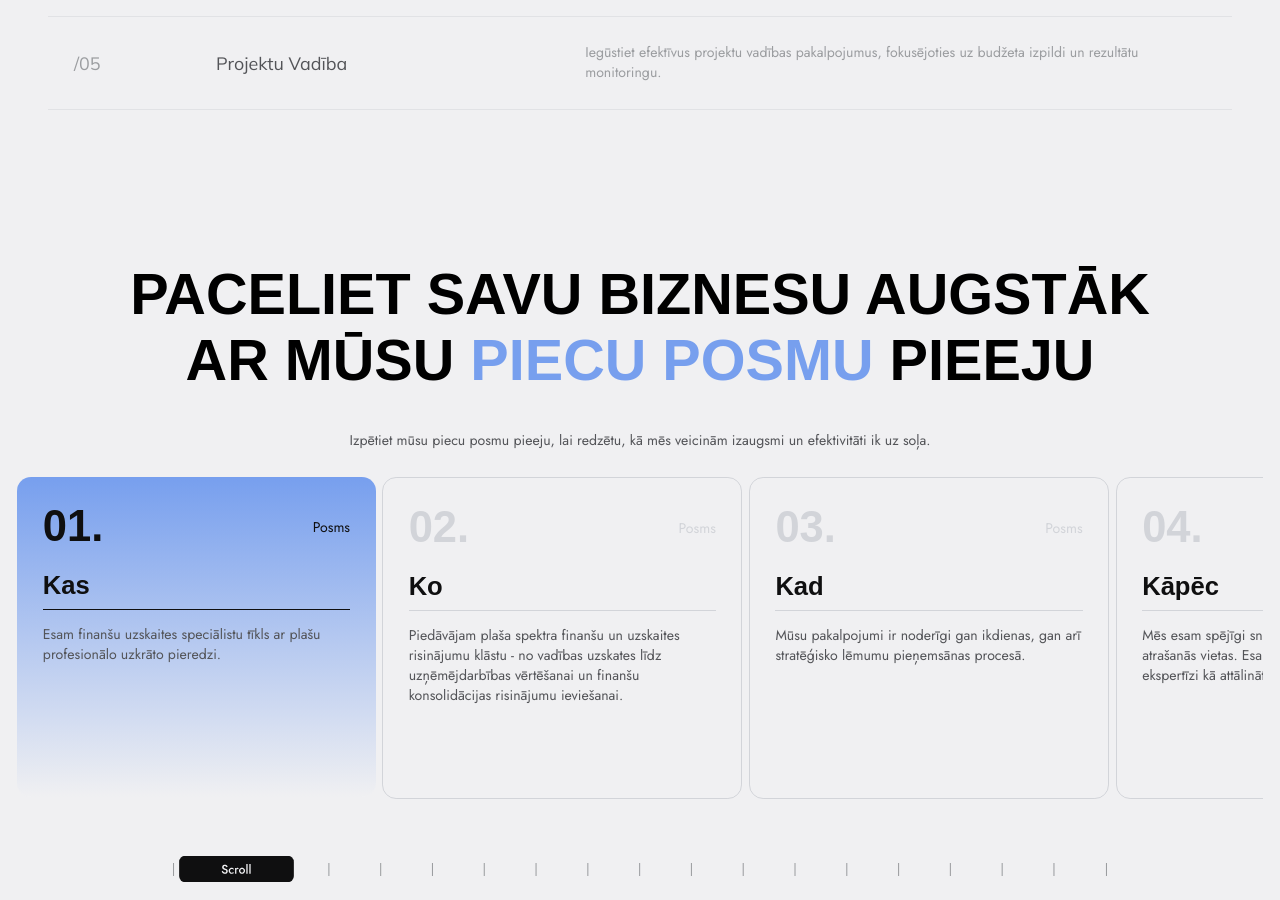
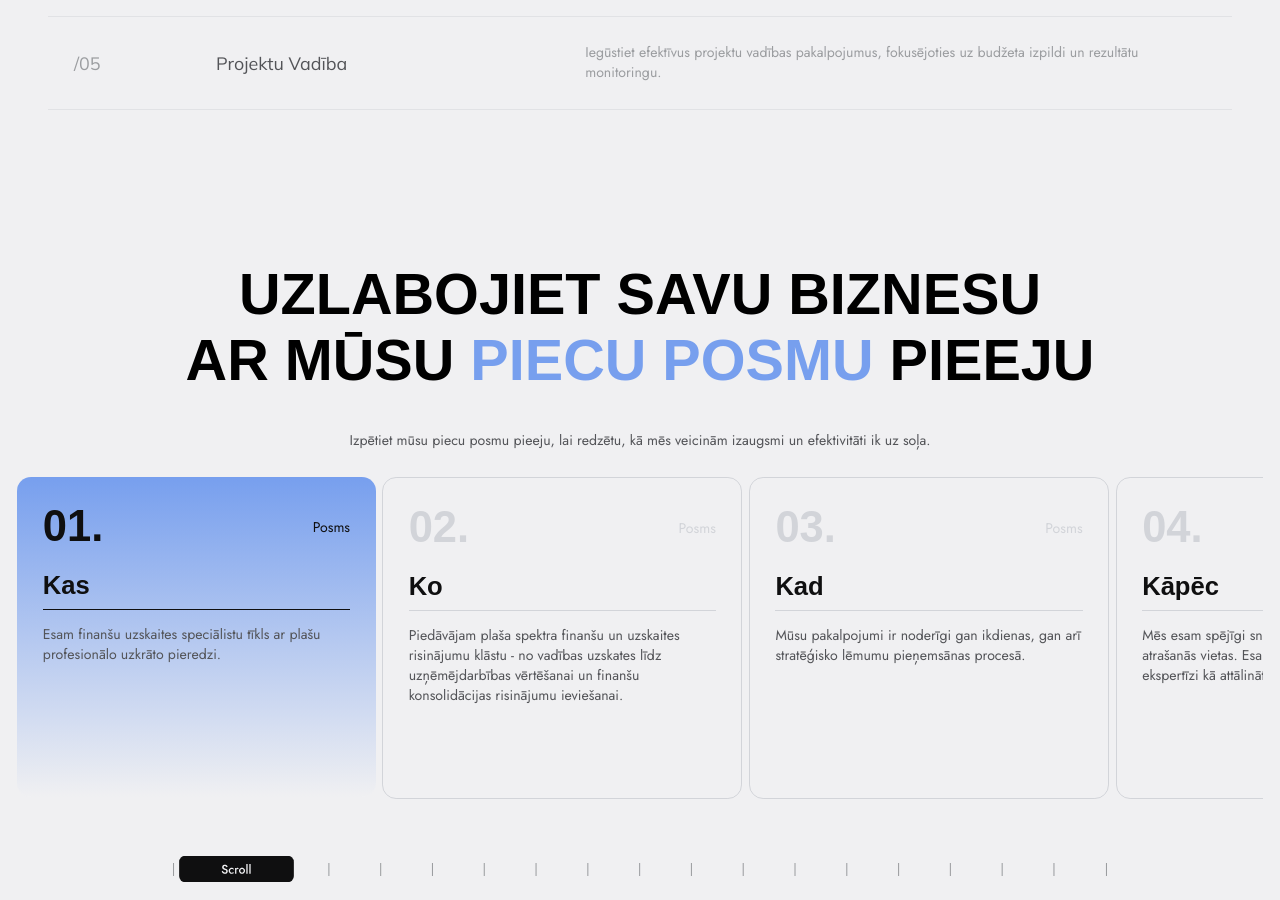
Before and after one commit to amaksix/5w, a Jekyll site: the page built from lv/index.md, in a window 1280 px wide and 900 px high, scrolled down 2280 px. Built offline with Jekyll 4.4.1, drawn with Linux system fonts in a browser that asks for light colours; some web fonts are replaced.

Commit message:
update translations
homepage

```diff
--- a/_data/translations.yml
+++ b/_data/translations.yml
@@ -194,7 +194,7 @@ lv:
   solutions_element_forth_text: "Ieviešiet efektīvus uzņēmumu grupas konsolidēto pārskatu sagatavošanas rīkus."
   solutions_element_fifth_text: "Iegūstiet efektīvus projektu vadības pakalpojumus, fokusējoties uz budžeta izpildi un rezultātu monitoringu."
 
-  phases_header: 'Paceliet savu biznesu augstāk <span>ar mūsu</span><span class="highlight-text">&nbsp;piecu posmu&nbsp;</span> pieeju'
+  phases_header: 'Uzlabojiet savu biznesu <span>ar mūsu</span><span class="highlight-text">&nbsp;piecu posmu&nbsp;</span> pieeju'
   phases_text: 'Izpētiet mūsu piecu posmu pieeju, lai redzētu, kā mēs veicinām izaugsmi un efektivitāti ik uz soļa.'
   "phase": "Posms"
   "phase_scroll_content_header_first": "Kas"
```
